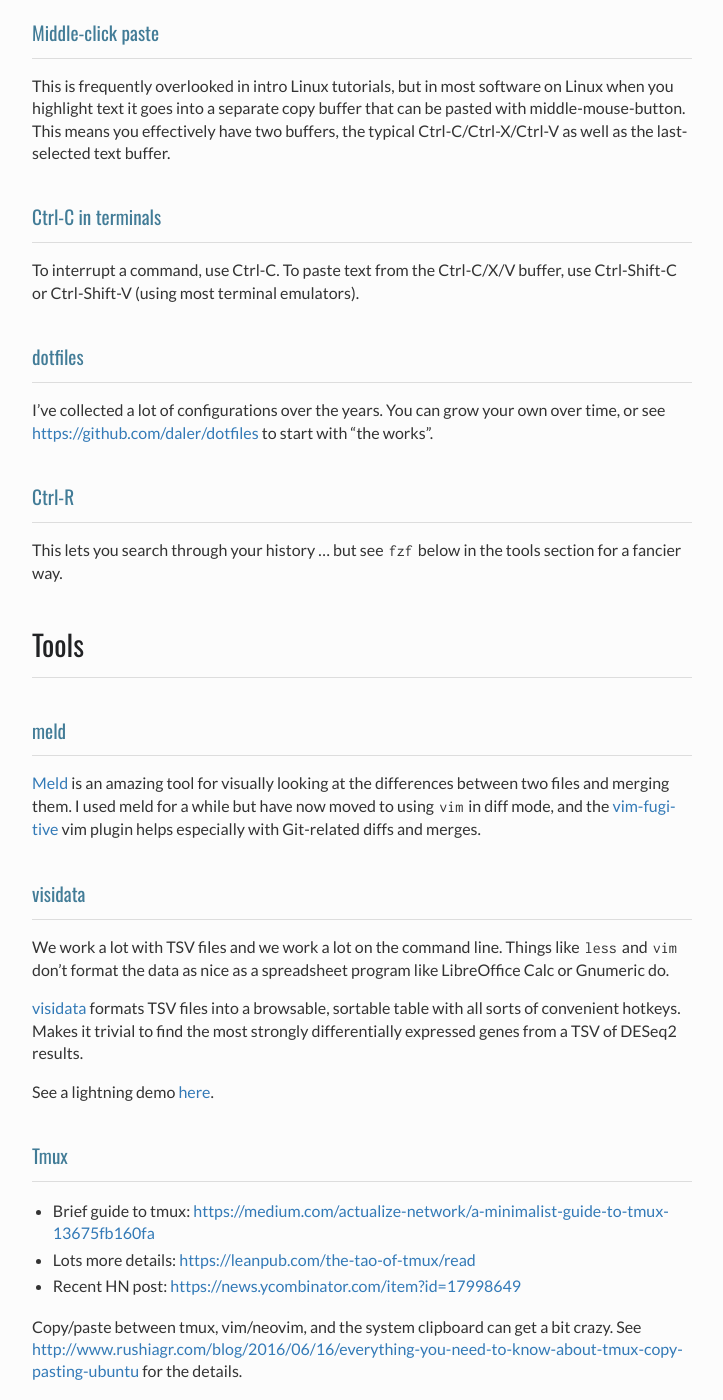
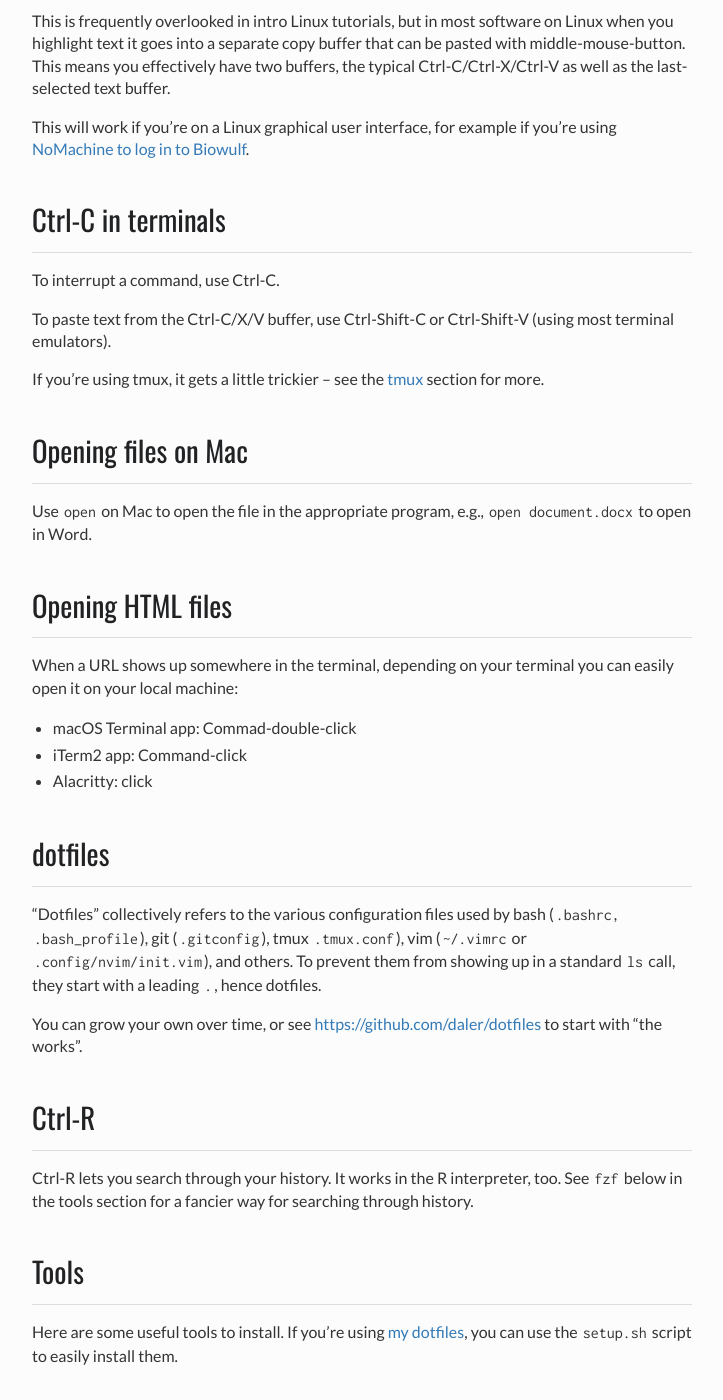
Before and after one commit to NICHD-BSPC/training, a Sphinx documentation site: the page built from source/making-your-linux-life-easier.rst, in a window 1280 px wide and 1400 px high, scrolled down 665 px. Shown: the whole window, without its empty margins (398-1121 px from the left). Built offline with Sphinx 7.4.7, drawn with Linux system fonts in a browser that asks for light colours; some of the changed text lies outside the part shown.

Commit message:
minor updates

```diff
--- a/source/index.rst
+++ b/source/index.rst
@@ -62,11 +62,11 @@
 
    vim
    ssh
+   making-your-linux-life-easier
    git
    conda
+   rsync
    gitlab
-   rsync
-   making-your-linux-life-easier
    biology
 
 Genomics
--- a/source/making-your-linux-life-easier.rst
+++ b/source/making-your-linux-life-easier.rst
@@ -1,13 +1,13 @@
+.. _making-your-linux-life-easier:
+
 Making your Linux life easier
 =============================
 
-Intermediate command-line use
------------------------------
 Here are some tips that you might not have picked up from introductory
 command-line tutorials.
 
 Aliases
-~~~~~~~
+-------
 
 You can put any bash commands you’d like into an alias (see
 http://tldp.org/LDP/abs/html/aliases.html for more).
@@ -22,10 +22,10 @@
 
 .. code-block:: bash
 
-   alias N="cd /data/NICDH-core0/"
+   alias N="cd /data/project/"
 
 Middle-click paste
-~~~~~~~~~~~~~~~~~~
+------------------
 
 This is frequently overlooked in intro Linux tutorials, but in most
 software on Linux when you highlight text it goes into a separate copy
@@ -33,40 +33,63 @@
 effectively have two buffers, the typical Ctrl-C/Ctrl-X/Ctrl-V as well
 as the last-selected text buffer.
 
+This will work if you're on a Linux graphical user interface, for example if
+you're using `NoMachine to log in to Biowulf
+<https://hpc.nih.gov/docs/nx.html>`_.
+
+
+
 Ctrl-C in terminals
-~~~~~~~~~~~~~~~~~~~
+-------------------
 
-To interrupt a command, use Ctrl-C. To paste text from the Ctrl-C/X/V
-buffer, use Ctrl-Shift-C or Ctrl-Shift-V (using most terminal
-emulators).
+To interrupt a command, use Ctrl-C.
+
+To paste text from the Ctrl-C/X/V buffer, use Ctrl-Shift-C or Ctrl-Shift-V
+(using most terminal emulators).
+
+If you're using tmux, it gets a little trickier -- see the :ref:`tmux` section
+for more.
+
+Opening files on Mac
+--------------------
+Use ``open`` on Mac to open the file in the appropriate program, e.g., ``open
+document.docx`` to open in Word.
+
+Opening HTML files
+------------------
+
+When a URL shows up somewhere in the terminal, depending on your terminal you
+can easily open it on your local machine:
+
+- macOS Terminal app: Commad-double-click
+- iTerm2 app: Command-click
+- Alacritty: click
 
 dotfiles
-~~~~~~~~
+--------
 
-I’ve collected a lot of configurations over the years. You can grow your
-own over time, or see https://github.com/daler/dotfiles to start with
-“the works”.
+"Dotfiles" collectively refers to the various configuration files used by bash
+(``.bashrc``, ``.bash_profile``), git (``.gitconfig``), tmux ``.tmux.conf``),
+vim (``~/.vimrc`` or ``.config/nvim/init.vim``), and others. To prevent them
+from showing up in a standard ``ls`` call, they start with a leading ``.``,
+hence dotfiles.
+
+You can grow your own over time, or see https://github.com/daler/dotfiles to
+start with “the works”.
 
 Ctrl-R
-~~~~~~
+------
 
-This lets you search through your history . . . but see ``fzf`` below in the
-tools section for a fancier way.
+Ctrl-R lets you search through your history. It works in the R interpreter,
+too. See ``fzf`` below in the tools section for a fancier way for searching
+through history.
 
 Tools
 -----
 
-.. _meld:
-
-meld
-~~~~
-
-`Meld <http://meldmerge.org/>`__ is an amazing tool for visually looking
-at the differences between two files and merging them. I used meld for a
-while but have now moved to using ``vim`` in diff mode, and the
-`vim-fugitive <https://github.com/tpope/vim-fugitive>`__ vim plugin
-helps especially with Git-related diffs and merges.
-
+Here are some useful tools to install. If you're using `my dotfiles
+<https://github.com/daler/dotfiles>`_, you can use the ``setup.sh`` script to
+easily install them.
 
 visidata
 ~~~~~~~~
@@ -84,7 +107,7 @@
 
 .. _tmux:
 
-Tmux
+tmux
 ~~~~
 
 -  Brief guide to tmux:
@@ -102,27 +125,8 @@
 `fzf <https://github.com/junegunn/fzf>`_ is a fuzzy-finder. The installation
 script will make Ctrl-R, for searching through history, use ``fzf``.
 
-Any content can be piped through fzf. For example, to search through ``conda``
-environments here's a function to put in your ``.bashrc``. Then you can use
-the ``sa`` command to search through your environments, and when you hit enter
-that environment will be activated.
-
-.. code-block:: bash
-
-   # Select a conda env to activate
-   sa() {
-       local name=$(conda env list | grep -v "#" | fzf)
-       local env=$(echo $name | awk '{print $1}');
-       eval "source activate $env";
-   }
-
-autojump
-~~~~~~~~
-`autojump <https://github.com/wting/autojump>`_ remembers where you've changed
-directories, and lets you jump right there with ``j``. Or hit ``j`` and
-tab-complete to see alternatives.
-
-This is a huge time saver when you're frequently visting highly-nested directories.
+Any content can be piped through fzf -- see the home page for all sorts of ways
+it can be used.
 
 ripgrep
 ~~~~~~~
```
